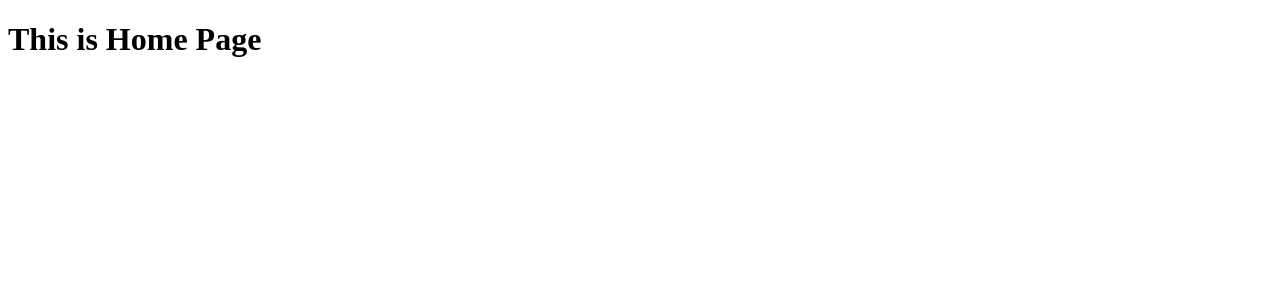
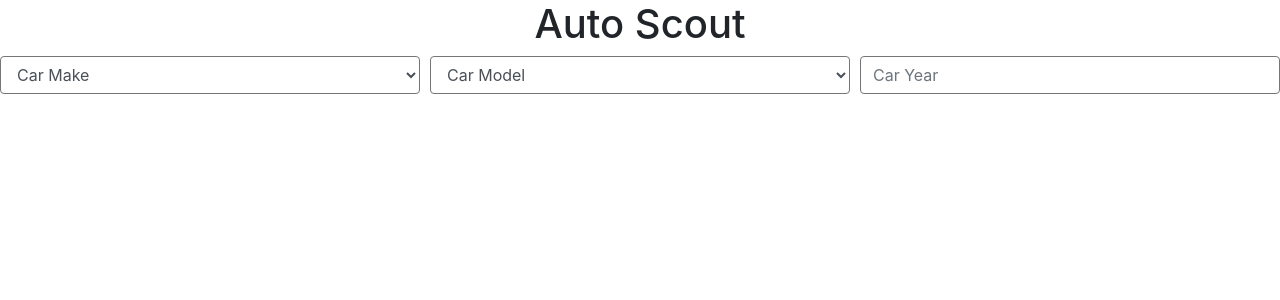
Before and after one commit to ruitang2create/auto_scout, a React (Create React App) app: page / in a window 1280 px wide. Shown: the top 300 px of the page. Built offline with nearby package versions, Linux system fonts and the light colour scheme.

Commit message:
Added search bar to home page(not finished)

```diff
--- a/package.json
+++ b/package.json
@@ -7,6 +7,7 @@
     "@testing-library/react": "^11.1.0",
     "@testing-library/user-event": "^12.1.10",
     "axios": "^0.21.1",
+    "bootstrap": "4.6.0",
     "react": "^17.0.2",
     "react-bootstrap": "^1.6.1",
     "react-dom": "^17.0.2",
--- a/src/App.js
+++ b/src/App.js
@@ -1,17 +1,32 @@
-import React from 'react';
+import React, { useState } from 'react';
 import { BrowserRouter as Router, Switch, Route, Link } from 'react-router-dom';
 import Home from './pages/Home';
 import Results from './pages/Results';
+import Axios from 'axios';
 
 function App() {
+  const CAR_YEAR_MIN = 1980;
+  const CAR_YEAR_MAX = new Date().getFullYear();
+  const [searchAttributes, setSearchAttributes] = useState({
+    type: '',
+    make: '',
+    year: CAR_YEAR_MAX,
+  });
+
   return (
     <Router>
       <Switch>
         <Route path="/results">
-          <Results />
+          <Results
+            searchAttributes={searchAttributes}
+            searchSetter={setSearchAttributes}
+          />
         </Route>
         <Route path="/">
-          <Home />
+          <Home
+            searchAttributes={searchAttributes}
+            searchSetter={setSearchAttributes}
+          />
         </Route>
       </Switch>
     </Router>
--- a/src/components/Layout.js
+++ b/src/components/Layout.js
@@ -7,6 +7,12 @@ export default function Layout(props) {
             <Helmet>
                 <meta charSet='utf-8' />
                 <title>{props.title}</title>
+                <link
+                    rel="stylesheet"
+                    href="https://stackpath.bootstrapcdn.com/bootstrap/4.3.1/css/bootstrap.min.css"
+                    integrity="sha384-ggOyR0iXCbMQv3Xipma34MD+dH/1fQ784/j6cY/iJTQUOhcWr7x9JvoRxT2MZw1T"
+                    crossorigin="anonymous"
+                ></link>
                 <meta name='description' content='An application that help you find auto models information' />
             </Helmet>
             {props.children}
--- a/src/pages/Home.js
+++ b/src/pages/Home.js
@@ -1,12 +1,33 @@
 import React from 'react';
 import Layout from '../components/Layout';
+import styles from '../styles/Home.module.css';
+import { Form, Button, Dropdown, Col } from 'react-bootstrap';
 
-export default function Home() {
+export default function Home(props) {
     return (
         <Layout title='Home Page'>
-            <h1>
-                This is Home Page
-            </h1>
+            <h1 className={styles.title}>Auto Scout</h1>
+            <Form className='SearchForm'>
+                <Form.Row>
+                    <Col>
+                        <Form.Control as='select'>
+                            <option>Car Make</option>
+                            <option>Audi</option>
+                            <option>Benz</option>
+                            <option>Ferrari</option>
+                            <option>Toyota</option>
+                        </Form.Control>
+                    </Col>
+                    <Col>
+                        <Form.Control as='select'>
+                            <option>Car Model</option>
+                        </Form.Control>
+                    </Col>
+                    <Col>
+                        <Form.Control placeholder="Car Year" />
+                    </Col>
+                </Form.Row>
+            </Form>
         </Layout>
     );
 }
--- /dev/null
+++ b/src/styles/Home.module.css
@@ -0,0 +1,3 @@
+.title {
+    text-align: center;
+}
```
Also changed, not shown: 1 other file (tests, documents, lock files or other folders).
